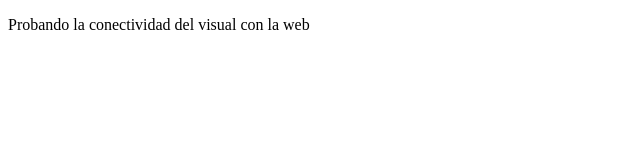
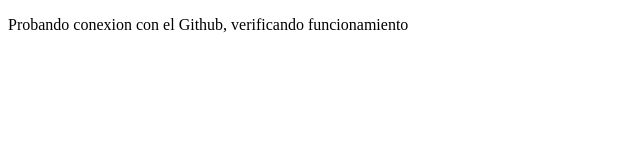
Before and after one commit to kfabianms/proyectoDemoCursoPrework, a plain HTML site: page index.html in a window 1280 px wide. Shown: the whole page, without its empty margins (0-640 px from the left). Drawn offline with Linux system fonts and the light colour scheme.

Commit message:
Algunos cambios para verificar conexion Github

```diff
--- a/index.html
+++ b/index.html
@@ -8,7 +8,7 @@
 </head>
 <body>
     <p>
-        Probando la conectividad del visual con la web
+        Probando conexion con el Github, verificando funcionamiento
     </p>
 </body>
 </html>
```
